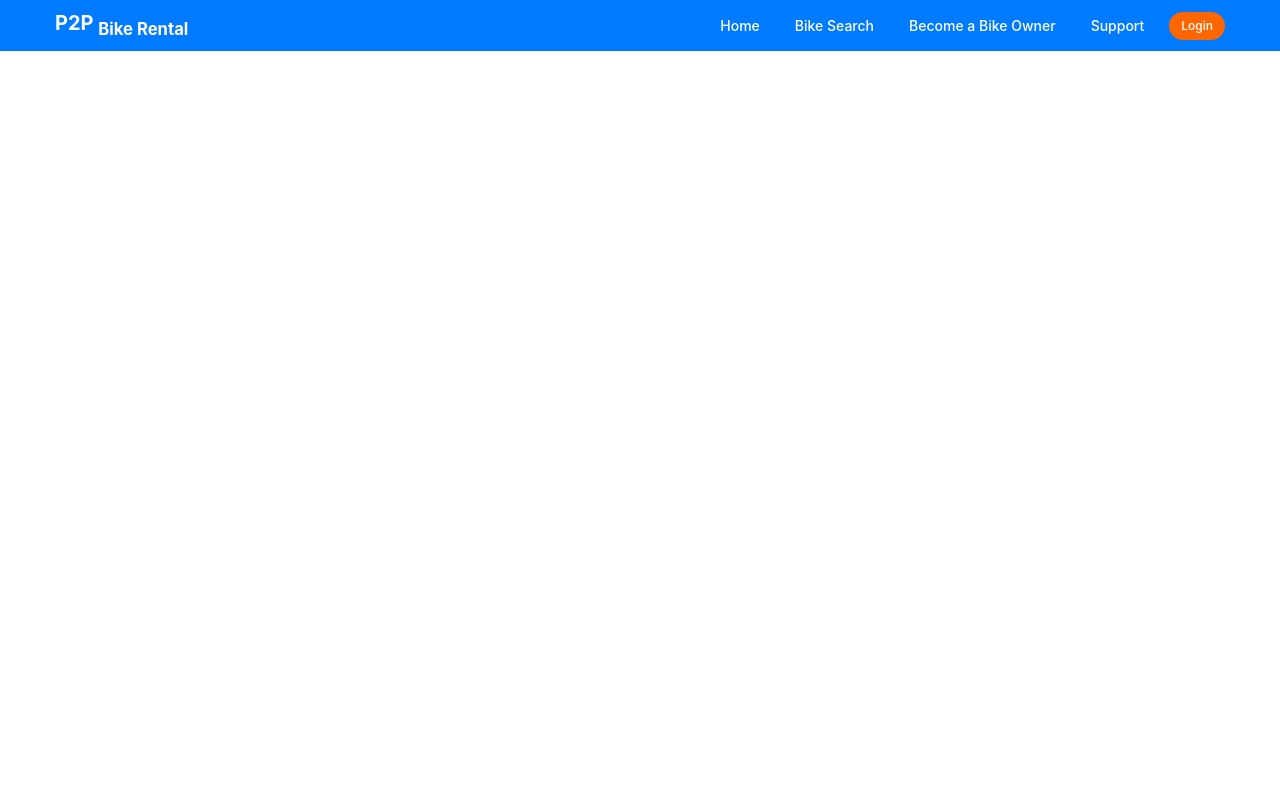
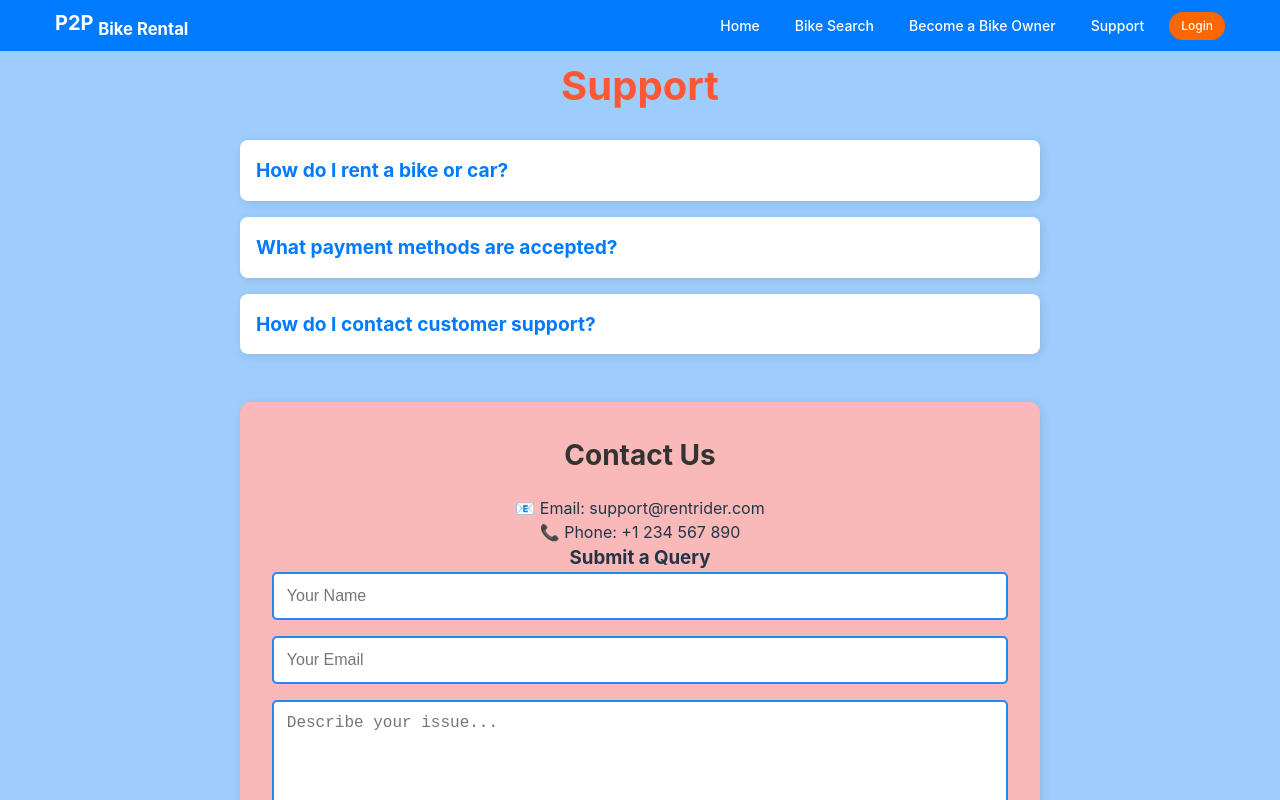
Before and after one commit to raushanaman/Bike_rental, a React (Vite) app in the folder p2p-bike-rental/: page /support in a window 1280 px wide. Built offline with nearby package versions, Linux system fonts and the light colour scheme.

Commit message:
added support

```diff
--- a/p2p-bike-rental/src/App.jsx
+++ b/p2p-bike-rental/src/App.jsx
@@ -12,6 +12,7 @@ import Footer from "./components/Footer";
 import BikeSearch from "./components/BikeSearch";
 import BecomeOwner from "./components/BecomeOwner";
 import Login from "./components/Login";
+import Support from "./components/Support";
 
 import "./App.css";
 
@@ -45,6 +46,8 @@ const App = () => {
 
           {/* login */}
           <Route path="/login" element={<Login />} />
+          {/* Support */}
+          <Route path="/support" element={<Support />} />
         </Routes>
       </div>
     </Router>
--- /dev/null
+++ b/p2p-bike-rental/src/components/Support.css
@@ -0,0 +1,127 @@
+/* Ensure Full-Width and Enable Scrolling */
+.support-container {
+    width: 100vw;  /* Full width */
+    min-height: 100vh; /* At least full height */
+    display: flex;
+    flex-direction: column;
+    align-items: center;
+    justify-content: flex-start; /* Align content to the top */
+    padding: 3rem;
+    background: #9ecdfb;
+    overflow-y: auto; /* Enable vertical scrolling */
+
+  }
+  /* Change Support Title Color */
+.support-container h1 {
+    color: #ff5733; /* Change this color to your preferred one */
+    text-align: center;
+    font-size: 2.5rem;
+    margin-bottom: 2rem;
+    margin-top: 1rem;
+  }
+
+
+  /* Ensure FAQ and Contact Sections Fit Well */
+  .faq-section {
+    width: 90%;
+    max-width: 800px;
+    margin-bottom: 2rem;
+  }
+
+  .contact-section {
+    width: 90%;
+    max-width: 800px;
+    background: rgb(249, 185, 185);
+    padding: 2rem;
+    border-radius: 10px;
+    box-shadow: 2px 2px 10px rgba(0, 0, 0, 0.1);
+    text-align: center;
+    margin-bottom: 2rem; /* Adds space to prevent cut-off */
+  }
+
+  /* FAQ Items */
+  .faq-item {
+    background: white;
+    padding: 1rem;
+    border-radius: 8px;
+    box-shadow: 2px 2px 10px rgba(0, 0, 0, 0.1);
+    margin-bottom: 1rem;
+    cursor: pointer;
+    transition: background 0.3s ease-in-out;
+  }
+
+  .faq-item:hover {
+    background: #ffcbc1;
+  }
+
+  .faq-item h3 {
+    font-size: 1.2rem;
+    color: #007bff;
+  }
+
+  .faq-item p {
+    font-size: 1rem;
+    margin-top: 0.5rem;
+    color: #c62929;
+    display: none;
+  }
+
+  .faq-item.open p {
+    display: block;
+  }
+
+  /* Support Form */
+  .support-form {
+    display: flex;
+    flex-direction: column;
+    gap: 1rem;
+    width: 100%;
+  }
+
+  .support-form input,
+  .support-form textarea {
+    width: 100%;
+    padding: 0.8rem;
+    border: 2px solid #2487f2;
+    border-radius: 5px;
+    font-size: 1rem;
+  }
+
+  .support-form textarea {
+    height: 120px;
+  }
+
+  /* Button Styling */
+  .support-form button {
+    padding: 0.8rem;
+    background: #007bff;
+    color: white;
+    font-size: 1rem;
+    border: none;
+    border-radius: 5px;
+    cursor: pointer;
+  }
+
+  .support-form button:hover {
+    background: #0056b3;
+  }
+
+  /* Responsive Design for Mobile */
+  @media (max-width: 768px) {
+    .support-container {
+      padding: 1rem;
+    }
+
+    .faq-section,
+    .contact-section {
+      width: 95%;
+    }
+
+    .faq-item {
+      padding: 0.8rem;
+    }
+
+    h1 {
+      font-size: 2rem;
+    }
+  }
--- /dev/null
+++ b/p2p-bike-rental/src/components/Support.jsx
@@ -0,0 +1,46 @@
+import { useState } from "react";
+import "./Support.css"; // Import external CSS file
+import './bikesearch.css';
+function Support() {
+  const [faqs, setFaqs] = useState([
+    { question: "How do I rent a bike or car?", answer: "Go to the Vehicles page, select a vehicle, and complete the booking.", open: false },
+    { question: "What payment methods are accepted?", answer: "We accept UPI, credit/debit cards, and net banking.", open: false },
+    { question: "How do I contact customer support?", answer: "You can call +1 234 567 890 or email support@rentrider.com.", open: false },
+  ]);
+
+  const toggleFAQ = (index) => {
+    setFaqs(faqs.map((faq, i) => (i === index ? { ...faq, open: !faq.open } : faq)));
+  };
+
+  return (
+    <div className="support-container">
+      <div><h1>Support</h1>
+      </div>
+
+      <div className="faq-section">
+        {faqs.map((faq, index) => (
+          <div key={index} className={`faq-item ${faq.open ? "open" : ""}`} onClick={() => toggleFAQ(index)}>
+            <h3>{faq.question}</h3>
+            <p>{faq.open ? faq.answer : ""}</p>
+          </div>
+        ))}
+      </div>
+
+      <div className="contact-section">
+        <h2>Contact Us</h2>
+        <p>📧 Email: support@rentrider.com</p>
+        <p>📞 Phone: +1 234 567 890</p>
+
+        <h3>Submit a Query</h3>
+        <form className="support-form">
+          <input type="text" placeholder="Your Name" required />
+          <input type="email" placeholder="Your Email" required />
+          <textarea placeholder="Describe your issue..." required></textarea>
+          <button type="submit">Submit</button>
+        </form>
+      </div>
+    </div>
+  );
+}
+
+export default Support;
```
